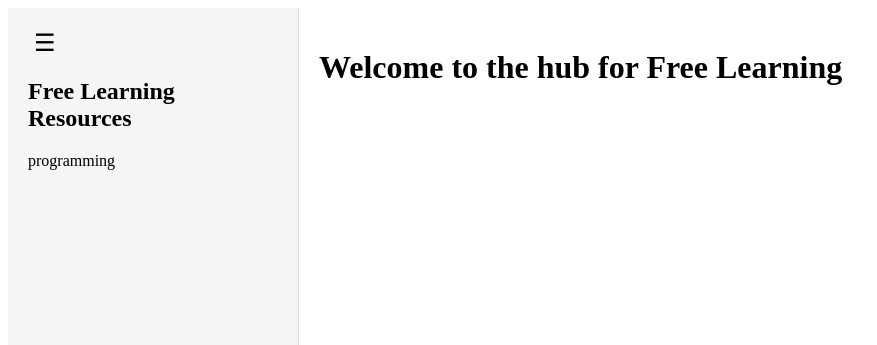
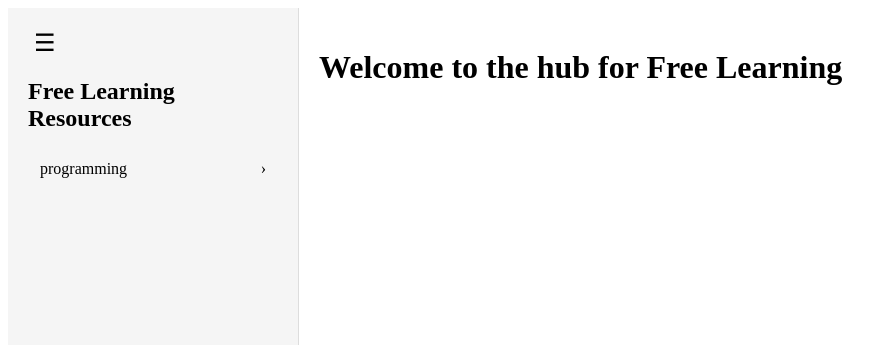
Before and after one commit to indi-c/indi-c.github.io, a Jekyll site: the page built from learning.md, in a window 1280 px wide. Shown: the top 345 px of the page, without its empty margins (0-877 px from the left). Built offline with Jekyll 4.4.1, drawn with Linux system fonts in a browser that asks for light colours.

Commit message:
nicer sidebar

```diff
--- a/_includes/freelearningsidebar.html
+++ b/_includes/freelearningsidebar.html
@@ -4,35 +4,54 @@
     background-color: #f5f5f5;
     padding: 20px;
     border-right: 1px solid #ddd;
+    position: relative;
+    z-index: 20;
   }
 
-  #free-learning-sidebar ul {
+  #free-learning-sidebar .menu-list {
     list-style: none;
     margin: 0;
-    padding-left: 0;
+    padding: 0;
   }
 
-  #free-learning-sidebar li {
-    margin: 6px 0;
+  #free-learning-sidebar .menu-item {
+    position: relative;
+    margin: 4px 0;
   }
 
-  #free-learning-sidebar li > a {
+  #free-learning-sidebar .menu-link {
+    display: block;
+    padding: 8px 12px;
+    border-radius: 6px;
     color: inherit;
     text-decoration: none;
   }
 
-  #free-learning-sidebar li > a:hover {
-    text-decoration: underline;
+  #free-learning-sidebar .menu-item:hover > .menu-link {
+    background-color: #e8e8e8;
   }
 
-  #free-learning-sidebar .child-list {
+  #free-learning-sidebar .submenu {
     display: none;
-    padding-left: 16px;
-    margin-top: 4px;
+    position: absolute;
+    top: 0;
+    left: calc(100% + 8px);
+    width: 240px;
+    background-color: #ffffff;
+    border: 1px solid #ddd;
+    border-radius: 8px;
+    box-shadow: 0 8px 24px rgba(0, 0, 0, 0.12);
+    padding: 10px;
   }
 
-  #free-learning-sidebar .has-children:hover > .child-list {
+  #free-learning-sidebar .menu-item:hover > .submenu {
     display: block;
+  }
+
+  #free-learning-sidebar .menu-item.has-children > .menu-link::after {
+    content: "\203A";
+    float: right;
+    font-size: 16px;
   }
 </style>
 
@@ -43,20 +62,20 @@
 
   <div id="sidebar-content" style="display: block;">
     <h2>Free Learning Resources</h2>
-    <ul>
+    <ul class="menu-list">
       {% for domain in site.data.freelearning.domains %}
-      <li class="has-children">
-        <a href="{{ "learning/" | append: domain.id | absolute_url }}">{{ domain.title }}</a>
-        <ul class="child-list">
+      <li class="menu-item has-children">
+        <a class="menu-link" href="{{ "learning/" | append: domain.id | absolute_url }}">{{ domain.title }}</a>
+        <ul class="menu-list submenu">
           {% assign domain_fields = site.data.freelearning.fields | where: "domain", domain.id %}
           {% for field in domain_fields %}
-          <li class="has-children">
-            <a href="{{ "learning/" | append: domain.id | append: '/' | append: field.id | absolute_url }}">{{ field.title }}</a>
-            <ul class="child-list">
+          <li class="menu-item has-children">
+            <a class="menu-link" href="{{ "learning/" | append: domain.id | append: '/' | append: field.id | absolute_url }}">{{ field.title }}</a>
+            <ul class="menu-list submenu">
               {% assign field_topics = site.data.freelearning.topics | where: "field", field.id %}
               {% for topic in field_topics %}
-              <li>
-                <a href="{{ "learning/" | append: domain.id | append: '/' | append: field.id | append: '/' | append: topic.id | absolute_url }}">{{ topic.title }}</a>
+              <li class="menu-item">
+                <a class="menu-link" href="{{ "learning/" | append: domain.id | append: '/' | append: field.id | append: '/' | append: topic.id | absolute_url }}">{{ topic.title }}</a>
               </li>
               {% endfor %}
             </ul>
```
